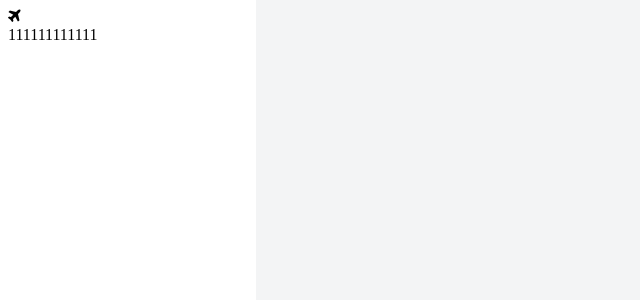
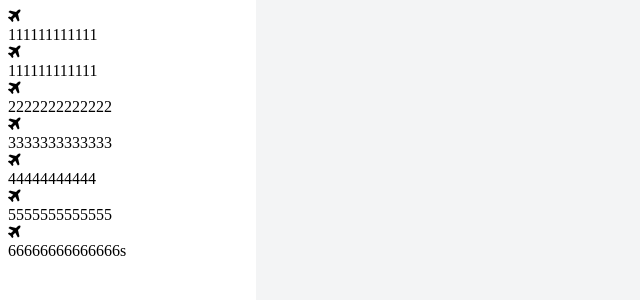
Before and after one commit to iMisty/Mermaid-UI, a Vue app: page / in a window 1280 px wide. Shown: the top 300 px of the page, without its empty margins (0-640 px from the left). Built offline with nearby package versions, Linux system fonts and the light colour scheme.

Commit message:
WIP: leftlist

```diff
--- /dev/null
+++ b/src/style/leftlist.component.less
@@ -0,0 +1,14 @@
+.mermaid__leftlist {
+  &--list {
+    margin-left: 0.5rem;
+    &--item {
+      display: grid;
+      grid-template-columns: 2rem auto 2rem;
+      align-items: center;
+      padding: 0.75rem 0.5rem;
+      margin: 0.5rem;
+      border-radius: 0.25rem;
+      background-color: #f2f2f9;
+    }
+  }
+}
--- a/src/views/Home.tsx
+++ b/src/views/Home.tsx
@@ -11,12 +11,35 @@ export default class Home extends Vue {
           style="width: 16rem;height: 100vh;background-color: #fff;padding: 0.5rem;"
         >
           <section class="mermaid__leftlist">
-            <header class="mermaid__leftlist--title">
+            <header class="mermaid__leftlist--title mermaid__leftlist--list--item">
               <i class="fa fa-plane"></i>
               <p class="text">111111111111</p>
             </header>
             <article class="mermaid__leftlist--list">
-
+              <section class="mermaid__leftlist--list--item">
+                <i class="fa fa-plane"></i>
+                <p class="text">111111111111</p>
+              </section>
+              <section class="mermaid__leftlist--list--item">
+                <i class="fa fa-plane"></i>
+                <p class="text">2222222222222</p>
+              </section>
+              <section class="mermaid__leftlist--list--item">
+                <i class="fa fa-plane"></i>
+                <p class="text">3333333333333</p>
+              </section>
+              <section class="mermaid__leftlist--list--item">
+                <i class="fa fa-plane"></i>
+                <p class="text">44444444444</p>
+              </section>
+              <section class="mermaid__leftlist--list--item">
+                <i class="fa fa-plane"></i>
+                <p class="text">5555555555555</p>
+              </section>
+              <section class="mermaid__leftlist--list--item">
+                <i class="fa fa-plane"></i>
+                <p class="text">66666666666666s</p>
+              </section>
             </article>
           </section>
         </div>
```
